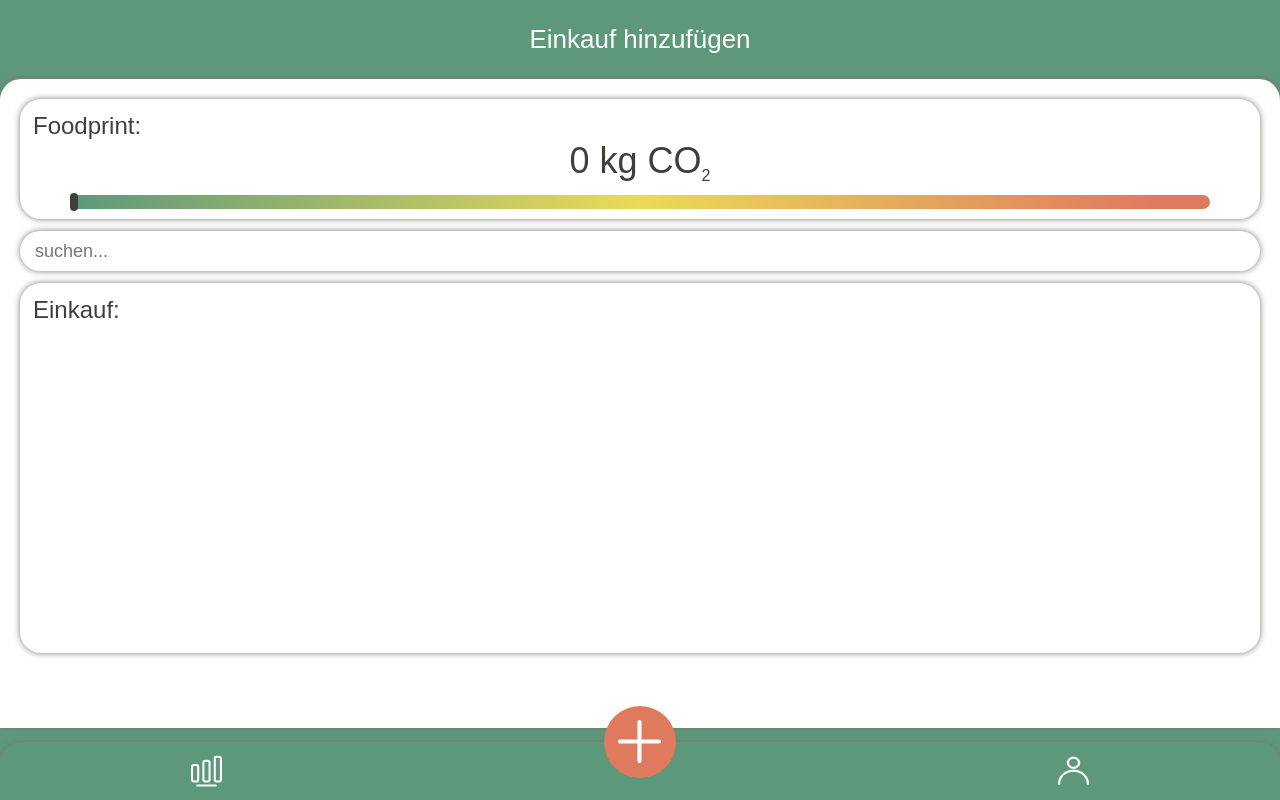
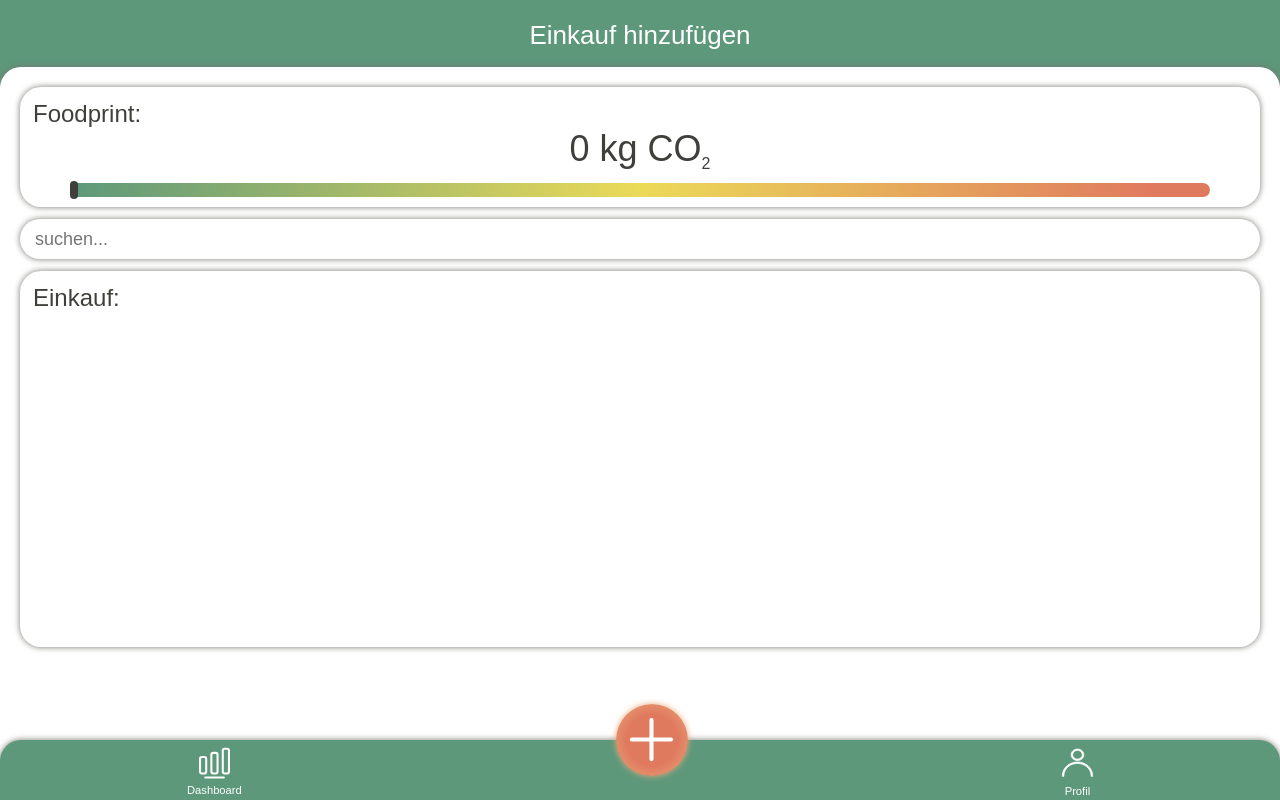
Before and after one commit to mariereese/capstone-project, a React (Create React App) app: page / in a window 1280 px wide. Built offline with nearby package versions, Linux system fonts and the light colour scheme.

Commit message:
Finish nav styling and some general style improvements

```diff
--- a/src/components/Header/Header.js
+++ b/src/components/Header/Header.js
@@ -15,7 +15,7 @@ const Header = styled.header`
 
   h1 {
     margin: 0;
-    padding: 24px 0;
+    padding: 20px 0 16px;
     color: white;
     font-size: 1.625rem;
     font-weight: 400;
--- a/src/components/Navigation/Navigation.js
+++ b/src/components/Navigation/Navigation.js
@@ -6,11 +6,17 @@ import { ReactComponent as Plus } from '../../images/plus-icon.svg'
 export default function Navigation() {
   return (
     <NavBar>
-      <DashboardIcon />
+      <div>
+        <DashboardIcon />
+        <PageName>Dashboard</PageName>
+      </div>
       <PlusButton>
         <PlusIcon />
       </PlusButton>
-      <ProfileIcon />
+      <div>
+        <ProfileIcon />
+        <PageName>Profil</PageName>
+      </div>
     </NavBar>
   )
 }
@@ -23,28 +29,43 @@ const NavBar = styled.footer`
   justify-content: space-around;
   align-items: center;
   width: 100%;
-  height: 58px;
+  height: 60px;
   background-color: var(--green);
   border-radius: 21px 21px 0 0;
   box-shadow: 0 0 6px var(--light-grey);
+
+  div {
+    display: flex;
+    flex-direction: column;
+    align-items: center;
+  }
 `
+const PageName = styled.p`
+  font-size: 0.7em;
+  color: white;
+  margin: 0 0 2px;
+`
+
 const DashboardIcon = styled(Dashboard)`
   width: 31px;
+  overflow: visible;
 `
 
 const ProfileIcon = styled(Profile)`
   width: 31px;
+  overflow: visible;
 `
 
 const PlusButton = styled.button`
   border-radius: 100%;
   border: none;
-  background-color: var(--orange);
+  background: radial-gradient(circle, var(--orange) 51%, #e9aa7c 100%);
   padding: 1em;
   width: 72px;
   height: 72px;
   position: relative;
   bottom: 50%;
+  box-shadow: 0 0 6px #e9aa7c;
 `
 
 const PlusIcon = styled(Plus)`
--- a/src/components/PurchaseList/PurchaseList.js
+++ b/src/components/PurchaseList/PurchaseList.js
@@ -22,10 +22,11 @@ export default function PurchaseList({ purchasedFood, onRemoveFood }) {
 
 const Card = styled.div`
   width: 100%;
-  height: 370px;
+  height: 47vh;
   box-shadow: 0 0 6px var(--light-grey);
   border: none;
   border-radius: 21px;
+  overflow-y: scroll;
 
   ul {
     margin: 0;
--- a/src/pages/AddPurchase/AddPurchase.js
+++ b/src/pages/AddPurchase/AddPurchase.js
@@ -113,6 +113,7 @@ export default function AddPurchase() {
 const WhiteBox = styled.div`
   padding-bottom: 55px;
   width: 100%;
+  height: 90vh;
   position: absolute;
   box-shadow: 0 0 6px var(--light-grey);
   border-top-left-radius: 21px;
```
Also changed, not shown: src/components/Navigation/Navigation.md (+3 -0 lines).
